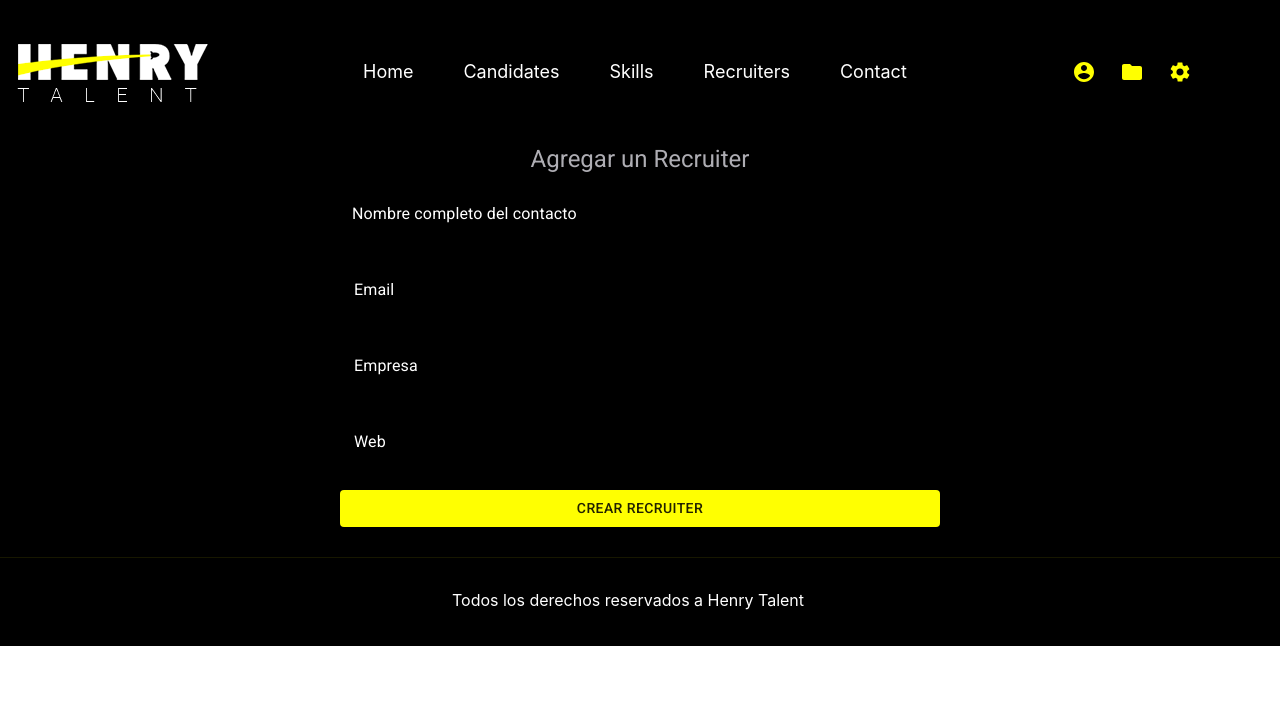
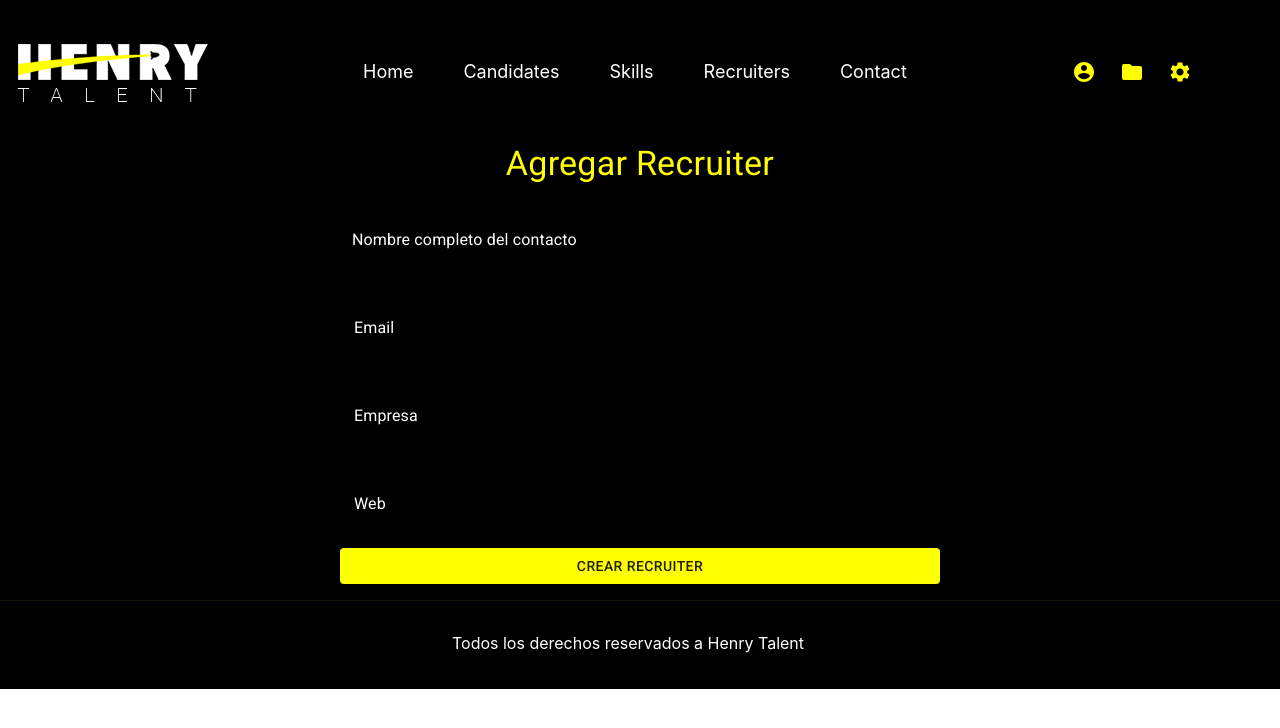
Before and after one commit to cristianluca19/Final_Project, a React (Create React App) app in the folder talent-client/: page /recruiters/add in a window 1280 px wide. Shown: the top 728 px of the page. Built offline with nearby package versions, Linux system fonts and the light colour scheme; no server answers.

Commit message:
styles/spacing inputs in form

```diff
--- a/talent-client/src/components/RecruiterCreate/index.jsx
+++ b/talent-client/src/components/RecruiterCreate/index.jsx
@@ -9,8 +9,8 @@ function RecruiterCreate() {
   return (
     <ThemeProvider theme={henryTheme}>
       <Container>
-        <Typography color="secondary" variant="h5">
-          Agregar un Recruiter
+        <Typography color="primary" variant="h4">
+          Agregar Recruiter
         </Typography>
         <Divider variant="middle" style={{ marginBottom: 10 }} />
         <RecruiterForm />
--- a/talent-client/src/components/RecruiterCreate/styles.js
+++ b/talent-client/src/components/RecruiterCreate/styles.js
@@ -9,10 +9,13 @@ export const useStyles = makeStyles((theme) => ({
     '& .MuiInputBase-input': {
       color: '#FFFFFF',
     },
-    paddingBottom: 30,
+    '& .MuiFormControl-root': {
+      margin: theme.spacing(2),
+    }
   },
   submitbtn: {
     maxWidth: 600,
+    marginBottom: theme.spacing(2),
     '&:hover': {
       color: '#111111',
       backgroundColor: '#FFF001',
```
